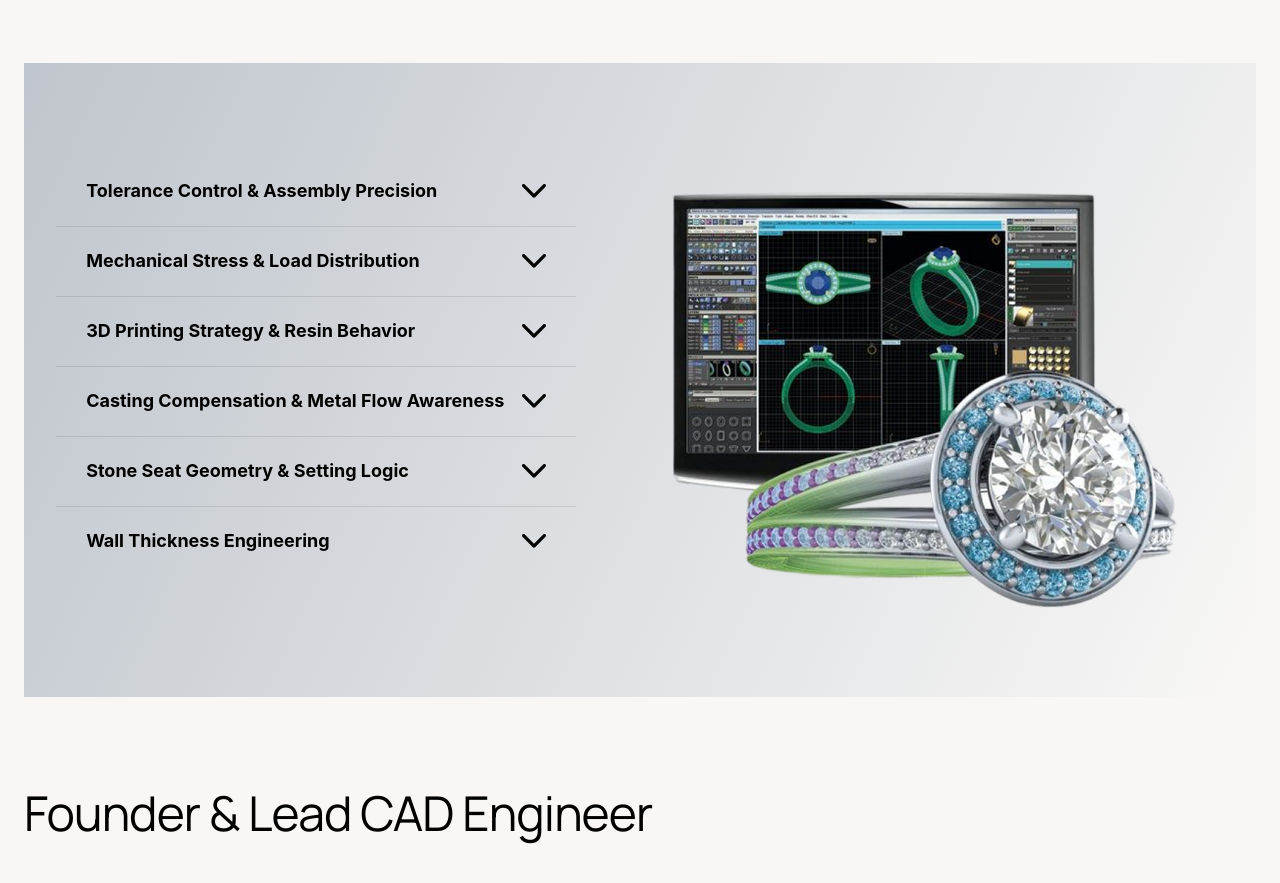
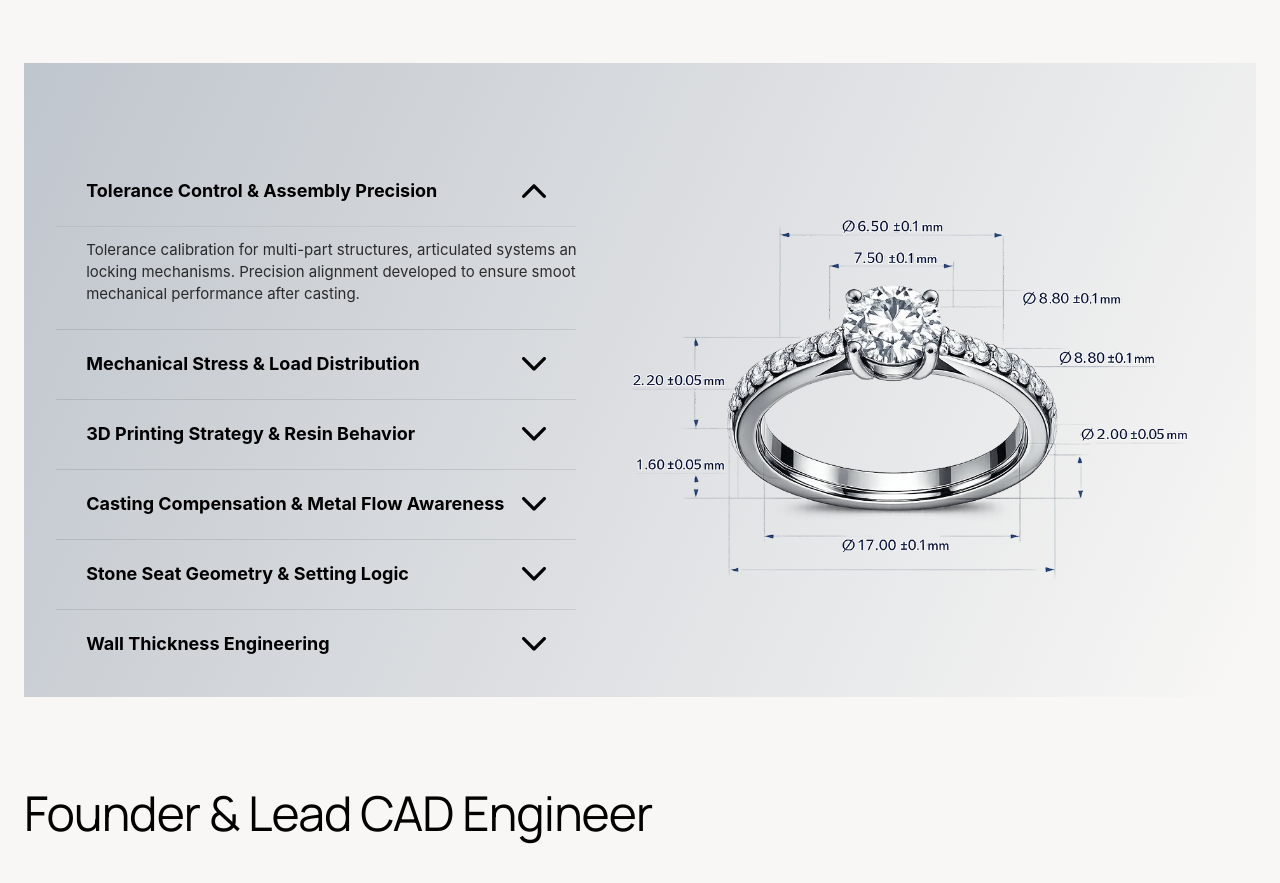
Before and after one commit to neetrino/goldcrest3d.com, a Next.js app: page / in a window 1280 px wide. Shown: the part 3762-4645 px from the top of the page. Built offline with nearby package versions, Linux system fonts and the light colour scheme; no server answers; the database is empty.

Commit message:
Manufacturing Intelligence default nkar darclee sa Tolerance Control & Assembly Precision

```diff
--- a/src/components/landing/SectionManufacturing.tsx
+++ b/src/components/landing/SectionManufacturing.tsx
@@ -1,9 +1,9 @@
 "use client";
 
 import { LANDING_IMAGE_IDS, LANDING_SECTION_IDS } from "@/constants";
-import { LANDING_IMAGES } from "@/constants/landing-assets";
 import {
   getManufacturingDetailPhotoLayoutClassName,
+  MANUFACTURING_SPECIALIZATION_IDS,
   MANUFACTURING_SPECIALIZATION_ITEMS,
   type ManufacturingSpecializationId,
   type ManufacturingSpecializationItem,
@@ -91,15 +91,12 @@ function ManufacturingAccordionRow({
 }
 
 export function SectionManufacturing() {
-  const [activeId, setActiveId] = useState<ManufacturingSpecializationId | null>(
-    null,
+  const [activeId, setActiveId] = useState<ManufacturingSpecializationId>(
+    MANUFACTURING_SPECIALIZATION_IDS.TOLERANCE_CONTROL_ASSEMBLY_PRECISION,
   );
 
   const activeItem = useMemo(
-    () =>
-      activeId
-        ? MANUFACTURING_SPECIALIZATION_ITEMS.find((i) => i.id === activeId)
-        : undefined,
+    () => MANUFACTURING_SPECIALIZATION_ITEMS.find((i) => i.id === activeId),
     [activeId],
   );
 
@@ -109,13 +106,14 @@ export function SectionManufacturing() {
     slot0Visible,
     slot1Visible,
     elevatedSlot,
-    detailObscuresDefault,
   } = useManufacturingDetailLayers({ activeItem });
 
-  const defaultManufacturingAlt = "CAD workspace and jewelry model";
-
   const handleToggle = (id: ManufacturingSpecializationId) => {
-    setActiveId((prev) => (prev === id ? null : id));
+    setActiveId((prev) =>
+      prev === id
+        ? MANUFACTURING_SPECIALIZATION_IDS.TOLERANCE_CONTROL_ASSEMBLY_PRECISION
+        : id,
+    );
   };
 
   return (
@@ -155,18 +153,6 @@ export function SectionManufacturing() {
                 className="manufacturing-intelligence-image-frame relative mx-auto aspect-[750/625] w-full overflow-hidden lg:ml-auto lg:mr-0"
                 data-landing-image={LANDING_IMAGE_IDS.MANUFACTURING_MAIN}
               >
-                <Image
-                  src={LANDING_IMAGES.manufacturing}
-                  alt={defaultManufacturingAlt}
-                  fill
-                  sizes="(max-width: 1024px) 100vw, 45vw"
-                  className={`manufacturing-intelligence-photo ${MANUFACTURING_IMAGE_OPACITY_CLASS} ${
-                    detailObscuresDefault
-                      ? "pointer-events-none opacity-0"
-                      : "opacity-100"
-                  }`}
-                  aria-hidden={detailObscuresDefault}
-                />
                 {slot0 ? (
                   <div
                     className={`pointer-events-none absolute inset-0 flex items-center justify-center lg:justify-start ${
```
